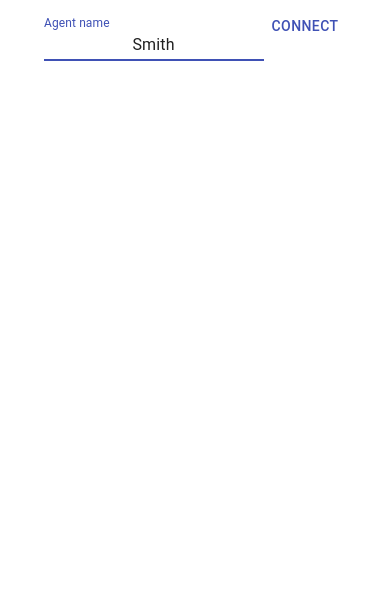
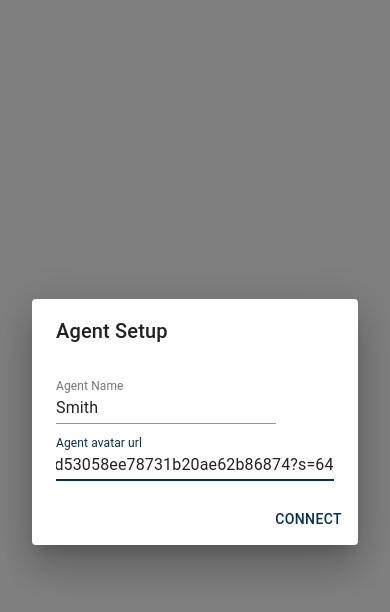
Before and after one commit to MarcoMedrano/td-hack-2020-agent, a React (Create React App) app: page /myapp in a window 390 px wide. Shown: the top 612 px of the page. Built offline with nearby package versions, Linux system fonts and the light colour scheme; what mark-ind-mrtc would draw is missing.

Commit message:
Full ui improvements mobile compatible

```diff
--- a/package.json
+++ b/package.json
@@ -5,14 +5,19 @@
   "dependencies": {
     "@material-ui/core": "^4.10.2",
     "@material-ui/icons": "^4.9.1",
+    "@material-ui/lab": "^4.0.0-alpha.56",
     "@types/jest": "^26.0.3",
     "@types/node": "^14.0.14",
     "@types/react": "^16.9.41",
     "@types/react-dom": "^16.9.8",
     "cra-template-typescript": "1.0.3",
     "mark-ind-mrtc": "0.0.3",
+    "mobx": "^5.15.4",
+    "mobx-react": "^6.2.2",
     "react": "^16.13.1",
+    "react-chat-widget": "^3.0.5",
     "react-dom": "^16.13.1",
+    "react-draggable": "^4.4.3",
     "react-scripts": "3.4.1",
     "throttle-debounce": "^2.2.1",
     "typescript": "^3.9.5"
--- a/public/index.html
+++ b/public/index.html
@@ -29,7 +29,6 @@
   <body>
     <noscript>You need to enable JavaScript to run this app.</noscript>
     <div id="root"></div>
-    <video id="video" autoplay style="width: 100%;"></video>
    <audio id='audio' autoplay></audio>
   </body>
 </html>
--- a/src/App.css
+++ b/src/App.css
@@ -1,38 +1,17 @@
-.App {
-  text-align: center;
+.rcw-conversation-container > .rcw-header {
+  background-color: #08314D;
+  padding: 0;
 }
 
-.App-logo {
-  height: 40vmin;
-  pointer-events: none;
+.rcw-conversation-container > .rcw-header > .rcw-title {
+  padding: 0;
 }
 
-@media (prefers-reduced-motion: no-preference) {
-  .App-logo {
-    animation: App-logo-spin infinite 20s linear;
-  }
+.rcw-widget-container > .rcw-launcher {
+  background-color: #08314D;
 }
 
-.App-header {
-  background-color: #282c34;
-  min-height: 100vh;
-  display: flex;
-  flex-direction: column;
-  align-items: center;
-  justify-content: center;
-  font-size: calc(10px + 2vmin);
+.rcw-message > .rcw-client > .rcw-message-text {
+  background-color: #08314D;
   color: white;
 }
-
-.App-link {
-  color: #61dafb;
-}
-
-@keyframes App-logo-spin {
-  from {
-    transform: rotate(0deg);
-  }
-  to {
-    transform: rotate(360deg);
-  }
-}
--- a/src/App.tsx
+++ b/src/App.tsx
@@ -1,8 +1,19 @@
 import React from "react";
-import Button from "@material-ui/core/Button";
-import TextField from "@material-ui/core/TextField";
+import Draggable from "react-draggable";
 import { MrtcFactory, IConnection, Logger } from "mark-ind-mrtc";
 import { throttle } from "throttle-debounce";
+import "react-chat-widget/lib/styles.css";
+import "./App.css";
+import { observer } from "mobx-react";
+import SetupDialog from "./SetupDialog";
+import XSnackbar from "./XSnackbar";
+
+import {
+  Widget,
+  addResponseMessage,
+  addUserMessage,
+  toggleWidget,
+} from "react-chat-widget";
 
 import {
   Theme,
@@ -10,60 +21,50 @@ import {
   WithStyles,
   withStyles,
 } from "@material-ui/core";
+import ToggleButton from "@material-ui/lab/ToggleButton";
+import ToggleButtonGroup from "@material-ui/lab/ToggleButtonGroup";
+import ChatIcon from "@material-ui/icons/Chat";
+import PhoneIcon from "@material-ui/icons/Phone";
+import ScreenShareIcon from "@material-ui/icons/ScreenShare";
+
+import AppStore from "./AppStore";
 
 Logger.configure({ level: "debug" });
 
 const styles = ({ spacing, palette }: Theme) =>
   createStyles({
     root: {
-      flexGrow: 1,
-      textAlignLast: "center",
-      padding: spacing(1),
+      position: "relative",
+      display: "inline-block",
+    },
+    video: {
+      width: "100%!important",
+    },
+    toolbar: {
+      top: 10,
+      left: 10,
+      position: "absolute",
+      cursor: "pointer",
+      zIndex: 99999,
     },
   });
 
-const video = document.getElementById("video") as HTMLMediaElement;
-
 interface AppProps extends WithStyles<typeof styles> {}
 
-const initialState = {
-  agentName: "Smith",
-  messages: "",
-  mrtc_connected: false,
-};
-type AppState = typeof initialState;
-
-class App extends React.Component<AppProps, AppState> {
+@observer
+class App extends React.Component<AppProps> {
   private connection!: IConnection;
 
-  constructor(props: any) {
-    super(props);
-    this.state = initialState;
+  public componentDidMount() {
+    AppStore.connectMrtc = this.handleConnectMrtc;
   }
 
-  private handleMessage = () => {
-    this.connection.shareData({
-      message: "May I call you so we fix this issue together",
-    });
-  };
+  private handleConnectMrtc = async () => {
+    const video = document.getElementById("video") as HTMLMediaElement;
+    const mrtc = MrtcFactory.build();
 
-  private handleClick = () => {
-    this.connection.shareData({ type: "mouse-click", x: 100, y: 100 });
-  };
-
-  private handlePhoneCall = async () => {
-    const mediaConnection = await this.connection.shareAudio({});
-    // const audio = document.getElementById("audio") as HTMLMediaElement;
-    // audio.srcObject = mediaConnection.stream;
-  };
-
-  private handleScreenShare = () => {
-    this.connection.shareData({ type: "screen-share" });
-  };
-
-  private handleConnectMrtc = async () => {
-    const mrtc = MrtcFactory.build();
-    await mrtc.connectServer(`td-agent-${this.state.agentName}`, {
+    try {
+      await mrtc.connectServer(`td-agent-${AppStore.agentName}`, {
         // host: "localhost",
         // port: 9000,
         // path: "/myapp",
@@ -72,11 +73,12 @@ class App extends React.Component<AppProps, AppState> {
           // sdpSemantics: "unified-plan",
         },
       });
-    this.setState({ mrtc_connected: true });
+      AppStore.mrtc_connected = true;
+      this.forceUpdate();
 
       mrtc.onRemoteConnection.sub((c) => {
         console.debug("onRemoteConnection ", c);
-      this.setState({ messages: `Customer Connected\n${this.state.messages}` });
+        addUserMessage("Customer Connected");
 
         this.connection = c;
 
@@ -85,7 +87,7 @@ class App extends React.Component<AppProps, AppState> {
           switch (d.type) {
             default:
               //message
-            this.setState({ messages: `${d.message}\n${this.state.messages}` });
+              addResponseMessage(d.message);
           }
         });
 
@@ -125,6 +127,32 @@ class App extends React.Component<AppProps, AppState> {
       mrtc.onServerDisconnected.sub((error) =>
         console.warn("onServerDisconnected", error)
       );
+    } catch (error) {
+      console.warn("error");
+      AppStore.errorConnectingServer = error;
+    }
+  };
+
+  private handleNewUserMessage = (message: string) => {
+    this.connection!.shareData({ message });
+  };
+
+  private handleAskPhoneCallMessage = async () => {
+    await this.connection.shareData({
+      message: "Lets fix this together, calling you.",
+    });
+    await this.connection.shareAudio({});
+  };
+
+  private handleScreenShare = async () => {
+    await this.connection.shareData({ type: "screen-share" });
+    toggleWidget();
+    AppStore.showWidget = false;
+  };
+
+  private handleShowWidget = () => {
+    AppStore.showWidget = !AppStore.showWidget;
+    toggleWidget();
   };
 
   public render() {
@@ -132,47 +160,54 @@ class App extends React.Component<AppProps, AppState> {
 
     return (
       <div className={classes.root}>
-        <TextField
-          autoFocus
-          margin="dense"
-          label="Agent name"
-          value={this.state.agentName}
-          disabled={this.state.mrtc_connected}
-          onChange={(e) => {
-            this.setState({ agentName: e.target.value });
-          }}
+        <XSnackbar />
+        <SetupDialog />
+        {AppStore.mrtc_connected && (
+          <>
+            <Draggable handle="strong">
+              <div className={classes.toolbar}>
+                <ToggleButtonGroup
+                  orientation="vertical"
+                  value={AppStore.communicationValues}
+                  exclusive
+                >
+                  <ToggleButton
+                    value="chat"
+                    onClick={() => console.log("clicked")}
+                  >
+                    <strong>TD</strong>
+                  </ToggleButton>
+                  <ToggleButton value="chat" onClick={this.handleShowWidget}>
+                    <ChatIcon color="primary" />
+                  </ToggleButton>
+                  <ToggleButton
+                    value="call"
+                    onClick={this.handleAskPhoneCallMessage}
+                  >
+                    <PhoneIcon color="primary" />
+                  </ToggleButton>
+                  <ToggleButton value="screen" onClick={this.handleScreenShare}>
+                    <ScreenShareIcon color="primary" />
+                  </ToggleButton>
+                </ToggleButtonGroup>
+              </div>
+            </Draggable>
+          </>
+        )}
+
+        {AppStore.showWidget && (
+          <>
+            <Widget
+              title=""
+              subtitle=""
+              showCloseButton={false}
+              profileAvatar={AppStore.agentAvatarUrl}
+              handleNewUserMessage={this.handleNewUserMessage}
+              launcher={() => <></>}
             />
-        {this.state.mrtc_connected ? (
-          <>
-            <Button onClick={this.handleMessage} color="primary">
-              Text Message
-            </Button>
-            <Button onClick={this.handlePhoneCall} color="primary">
-              Call
-            </Button>
-            <Button onClick={this.handleScreenShare} color="primary">
-              Ask Screen Share
-            </Button>
-            <Button onClick={this.handleClick} color="primary">
-              Send Click
-            </Button>
           </>
-        ) : (
-          <Button onClick={this.handleConnectMrtc} color="primary">
-            Connect
-          </Button>
         )}
-        <br />
-        <br />
-        {this.state.mrtc_connected && (
-          <TextField
-            label="Messages"
-            multiline
-            rows={2}
-            value={this.state.messages}
-            variant="outlined"
-          />
-        )}
+        <video id="video" autoPlay={true} className={classes.video}></video>
       </div>
     );
   }
--- /dev/null
+++ b/src/AppStore.ts
@@ -0,0 +1,25 @@
+import { observable } from "mobx";
+
+class AppStore {
+
+  @observable public setupDialogOpened = true;
+  @observable public userName = "Mark";
+  @observable public pageUrl = "https://www.dx.com";
+
+  @observable public agentName = "Smith";
+  @observable public agentAvatarUrl = "https://secure.gravatar.com/avatar/68b4ced53058ee78731b20ae62b86874?s=64";
+
+
+  @observable public panelExpanded = true;
+  @observable public mrtc_connected = false;
+
+  @observable public currentMessage = "";
+  @observable public uiMessages = observable([]) as any;
+  @observable public showWidget = false;
+  @observable communicationValues= observable(['chat', 'screen', 'call']) as any;
+
+  public connectMrtc: (() => Promise<void>) | undefined;
+  @observable public errorConnectingServer: any;
+}
+
+export default new AppStore();
--- /dev/null
+++ b/src/SetupDialog.tsx
@@ -0,0 +1,59 @@
+import React from "react";
+import Button from "@material-ui/core/Button";
+import TextField from "@material-ui/core/TextField";
+import Dialog from "@material-ui/core/Dialog";
+import DialogActions from "@material-ui/core/DialogActions";
+import DialogContent from "@material-ui/core/DialogContent";
+import DialogTitle from "@material-ui/core/DialogTitle";
+import { observer } from "mobx-react";
+import AppStore from "./AppStore";
+
+@observer
+class SetupDialog extends React.Component {
+  private handleCloseDialog() {
+    AppStore.setupDialogOpened = false;
+    AppStore.connectMrtc!();
+  }
+
+  public render() {
+    return (
+      <Dialog
+        open={AppStore.setupDialogOpened}
+        onClose={this.handleCloseDialog}
+        aria-labelledby="form-dialog-title"
+      >
+        <DialogTitle id="form-dialog-title">Agent Setup</DialogTitle>
+        <DialogContent>
+          <TextField
+            autoFocus
+            margin="dense"
+            id="name"
+            label="Agent Name"
+            value={AppStore.agentName}
+            onChange={(e) => {
+              AppStore.agentName = e.target.value;
+            }}
+          />
+          <TextField
+            autoFocus
+            margin="dense"
+            id="photo"
+            label="Agent avatar url"
+            fullWidth
+            value={AppStore.agentAvatarUrl}
+            onChange={(e) => {
+              AppStore.agentAvatarUrl = e.target.value;
+            }}
+          />
+        </DialogContent>
+        <DialogActions>
+          <Button onClick={this.handleCloseDialog} color="primary">
+            CONNECT
+          </Button>
+        </DialogActions>
+      </Dialog>
+    );
+  }
+}
+
+export default SetupDialog;
--- /dev/null
+++ b/src/XSnackbar.tsx
@@ -0,0 +1,33 @@
+import React from "react";
+import { observer } from "mobx-react";
+import AppStore from "./AppStore";
+import { Snackbar } from "@material-ui/core";
+import MuiAlert, { AlertProps } from "@material-ui/lab/Alert";
+
+function Alert(props: AlertProps) {
+  return <MuiAlert elevation={6} variant="filled" {...props} />;
+}
+
+@observer
+class XSnackbar extends React.Component {
+  private handleClose() {
+    AppStore.errorConnectingServer = "";
+    AppStore.setupDialogOpened = true;
+  }
+
+  public render() {
+    return (
+      <Snackbar
+        open={!!AppStore.errorConnectingServer}
+        autoHideDuration={6000}
+        onClose={this.handleClose}
+      >
+        <Alert onClose={this.handleClose} severity="warning">
+          {`Cant connect: ${AppStore.errorConnectingServer}`}
+        </Alert>
+      </Snackbar>
+    );
+  }
+}
+
+export default XSnackbar;
--- a/src/index.tsx
+++ b/src/index.tsx
@@ -3,9 +3,18 @@ import ReactDOM from 'react-dom';
 import './index.css';
 import App from './App';
 import * as serviceWorker from './serviceWorker';
+import { MuiThemeProvider, createMuiTheme } from '@material-ui/core/styles';
+
+const theme = createMuiTheme({
+  palette: {
+       primary: {main: '#08314D'},
+     }
+   });
 
 ReactDOM.render(
-    <App />,
+  <MuiThemeProvider theme={theme}>
+  <App/>
+</MuiThemeProvider>,
   document.getElementById('root')
 );
 
--- a/tsconfig.json
+++ b/tsconfig.json
@@ -1,5 +1,6 @@
 {
   "compilerOptions": {
+    "experimentalDecorators": true,
     "target": "es5",
     "lib": [
       "dom",
```
Also changed, not shown: 1 other file (tests, documents, lock files or other folders). Lines whose indentation alone changed are shown as unchanged.
